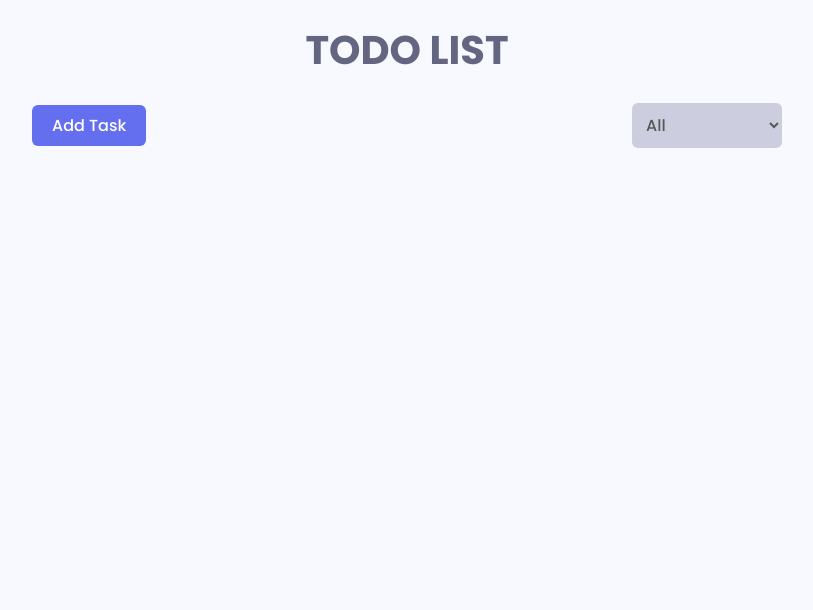
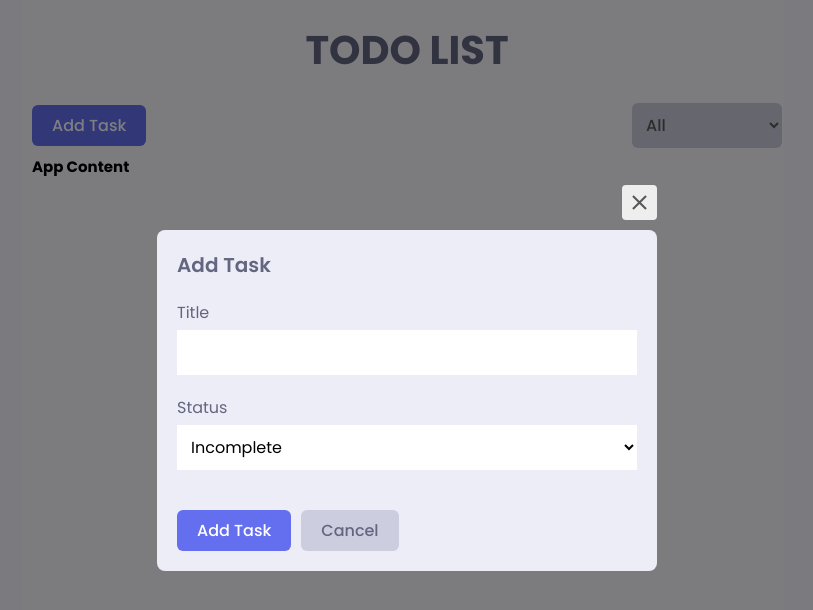
Before and after one commit to MAbdurahman/redux_todo_app, a React (Create React App) app: page / in a window 1280 px wide. Shown: the top 610 px of the page, without its empty margins (233-1046 px from the left). Built offline with nearby package versions, Linux system fonts and the light colour scheme.

Commit message:
Add skeleton of a ToDoModal.jsx

```diff
--- a/src/app/App.jsx
+++ b/src/app/App.jsx
@@ -1,6 +1,7 @@
 import React from 'react';
 import PageTitle from './../components/PageTitle';
 import AppHeader from './../components/AppHeader';
+import AppContent from './../components/AppContent';
 import styles from './../styles/modules/app.module.scss';
 
 export default function App() {
@@ -10,6 +11,7 @@ export default function App() {
 				<PageTitle>ToDo List</PageTitle>
 				<div className={styles.app__wrapper}>
 					<AppHeader />
+					<AppContent />
 				</div>
 			</div>
 		</>
--- /dev/null
+++ b/src/components/AppContent.jsx
@@ -0,0 +1,11 @@
+import React from 'react';
+import styles from './../styles/modules/app.module.scss';
+
+
+export default function AppContent() {
+	return (
+		<div>
+			<h2>App Content</h2>
+		</div>
+	);
+}
--- a/src/components/AppHeader.jsx
+++ b/src/components/AppHeader.jsx
@@ -1,5 +1,6 @@
 import React from 'react';
 import Button, { SelectButton } from './Button';
+import ToDoModal from './ToDoModal';
 import styles from './../styles/modules/app.module.scss';
 
 export default function AppHeader() {
@@ -11,6 +12,7 @@ export default function AppHeader() {
 				<option value='incomplete'>Incomplete</option>
 				<option value='complete'>Completed</option>
 			</SelectButton>
+         <ToDoModal />
 		</div>
 	);
 }
--- /dev/null
+++ b/src/components/ToDoModal.jsx
@@ -0,0 +1,52 @@
+import React, { useEffect, useState } from 'react';
+import { v4 as uuid } from 'uuid';
+import { MdOutlineClose } from 'react-icons/md';
+import styles from './../styles/modules/modal.module.scss';
+import Button from './Button';
+
+export default function ToDoModal({ type, modalOpen, setModalOpen, todo }) {
+	return (
+		<div className={styles.wrapper}>
+			<div className={styles.container}>
+				<div className={styles.closeButton}>
+					<MdOutlineClose />
+				</div>
+				<form className={styles.form}>
+					<h1 className={styles.formTitle}>Add Task</h1>
+					<label htmlFor='title'>
+						Title
+						<input
+							type='text'
+							id='title'
+							// value={title}
+							// onChange={e => setTitle(e.target.value)}
+						/>
+					</label>
+					<label htmlFor='type'>
+						Status
+						<select
+							id='type'
+							// value={status}
+							// onChange={e => setStatus(e.target.value)}
+						>
+							<option value='incomplete'>Incomplete</option>
+							<option value='complete'>Completed</option>
+						</select>
+					</label>
+					<div className={styles.buttonContainer}>
+						<Button type='submit' variant='primary'>
+							{/* {type === 'add' ? 'Add Task' : 'Update Task'} */}
+                     Add Task
+						</Button>
+						<Button
+							variant='secondary'
+							// onClick={() => setModalOpen(false)}
+						>
+							Cancel
+						</Button>
+					</div>
+				</form>
+			</div>
+		</div>
+	);
+}
```
